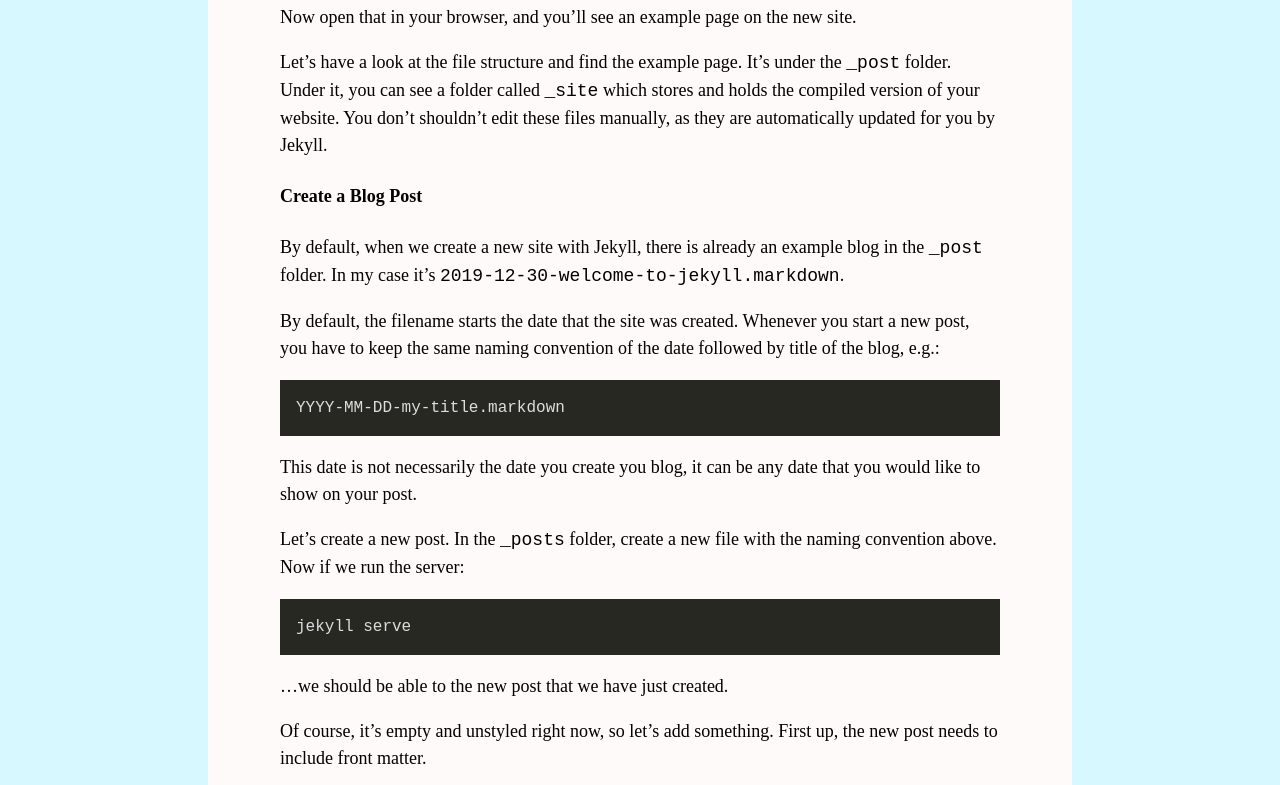
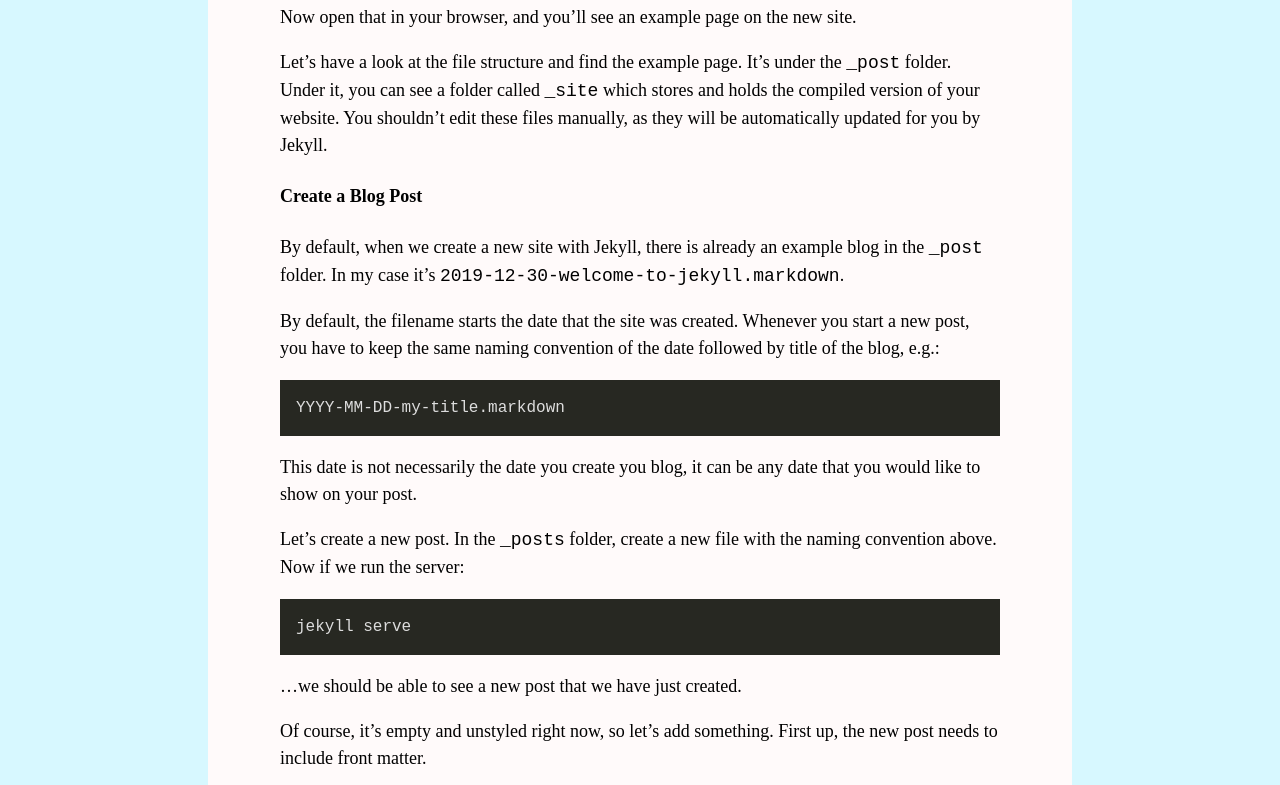
Before and after one commit to ching-wang/ching-wang.io, a Jekyll site: the page built from _posts/2019-12-30-how-did-i-start-myblog.md, in a window 1280 px wide and 1400 px high, scrolled down 2671 px. Shown: the part 180-965 px from the top of the window. Built offline with Jekyll 4.4.1, drawn with Linux system fonts in a browser that asks for light colours.

Commit message:
fix grammar mistakes

````diff
--- a/_posts/2019-12-30-how-did-i-start-myblog.md
+++ b/_posts/2019-12-30-how-did-i-start-myblog.md
@@ -3,7 +3,6 @@ layout: post
 title: How to Start a Static Blog with Jekyll
 date: 2019-12-30
 ---
-
 
 ## Why do I start my own blog
 
@@ -19,7 +18,6 @@ term. By running it myself, I can customize the style and layout, and it is easy
 to maintain with GitHub anyway. What is more, I can add more custom features in
 future when I want to.
 
-
 ## Where and how to start
 
 I started to build the blog pages with basic HTML and CSS when I started to
@@ -33,7 +31,7 @@ In this blog, I'm going to go through how I setup my static site with Jekyll.
 
 ## What is Jekyll?
 
-According to [Wikipedia](https://en.wikipedia.org/wiki/Jekyll_(software)),
+According to [Wikipedia](<https://en.wikipedia.org/wiki/Jekyll_(software)>),
 Jekyll is a "simple, blog-aware, static site generator for personal, project, or
 organization sites."
 
@@ -45,8 +43,8 @@ the new directory.
 
 There are two things you need before starting.
 
-  - Ruby
-  - Jekyll Gem
+- Ruby
+- Jekyll Gem
 
 Jekyll is provided by Ruby Gems, a package manager for Ruby which allows us to
 install, update, maintain Ruby dependencies. Before you start anything, make
@@ -80,7 +78,6 @@ jekyll -v
 
 You should see a Jeykll version, in my case like this: `jekyll 4.0.0`.
 
-
 #### Create a Site
 
 Open your terminal, and enter:
@@ -110,8 +107,8 @@ Now open that in your browser, and you'll see an example page on the new site.
 
 Let's have a look at the file structure and find the example page. It's under
 the `_post` folder. Under it, you can see a folder called `_site` which stores
-and holds the compiled version of your website. You don't shouldn't edit these
-files manually, as they are automatically updated for you by Jekyll.
+and holds the compiled version of your website. You shouldn't edit these
+files manually, as they will be automatically updated for you by Jekyll.
 
 #### Create a Blog Post
 
@@ -137,7 +134,7 @@ naming convention above. Now if we run the server:
 jekyll serve
 ```
 
-...we should be able to the new post that we have just created.
+...we should be able to see a new post that we have just created.
 
 Of course, it's empty and unstyled right now, so let's add something. First up,
 the new post needs to include front matter.
````
